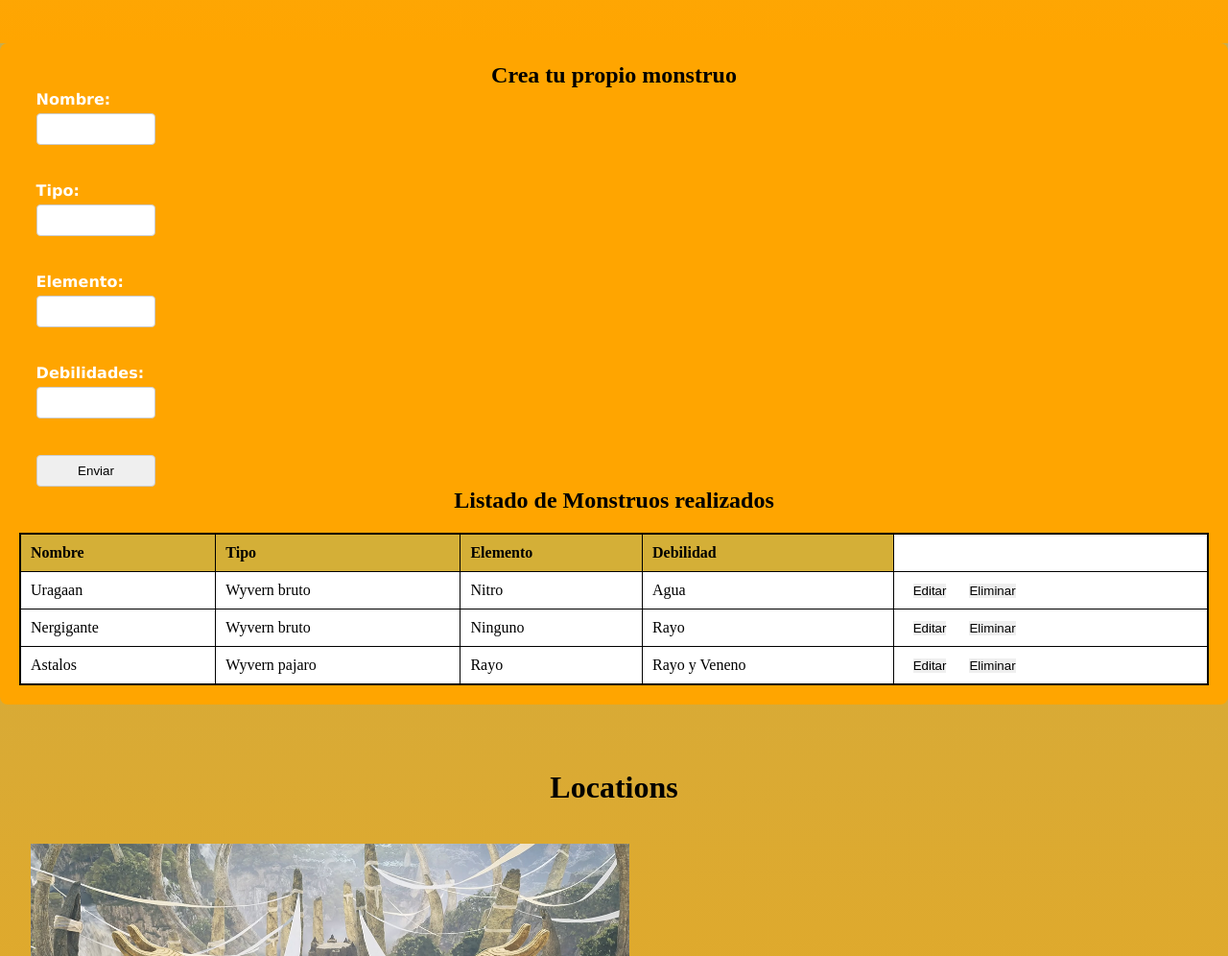
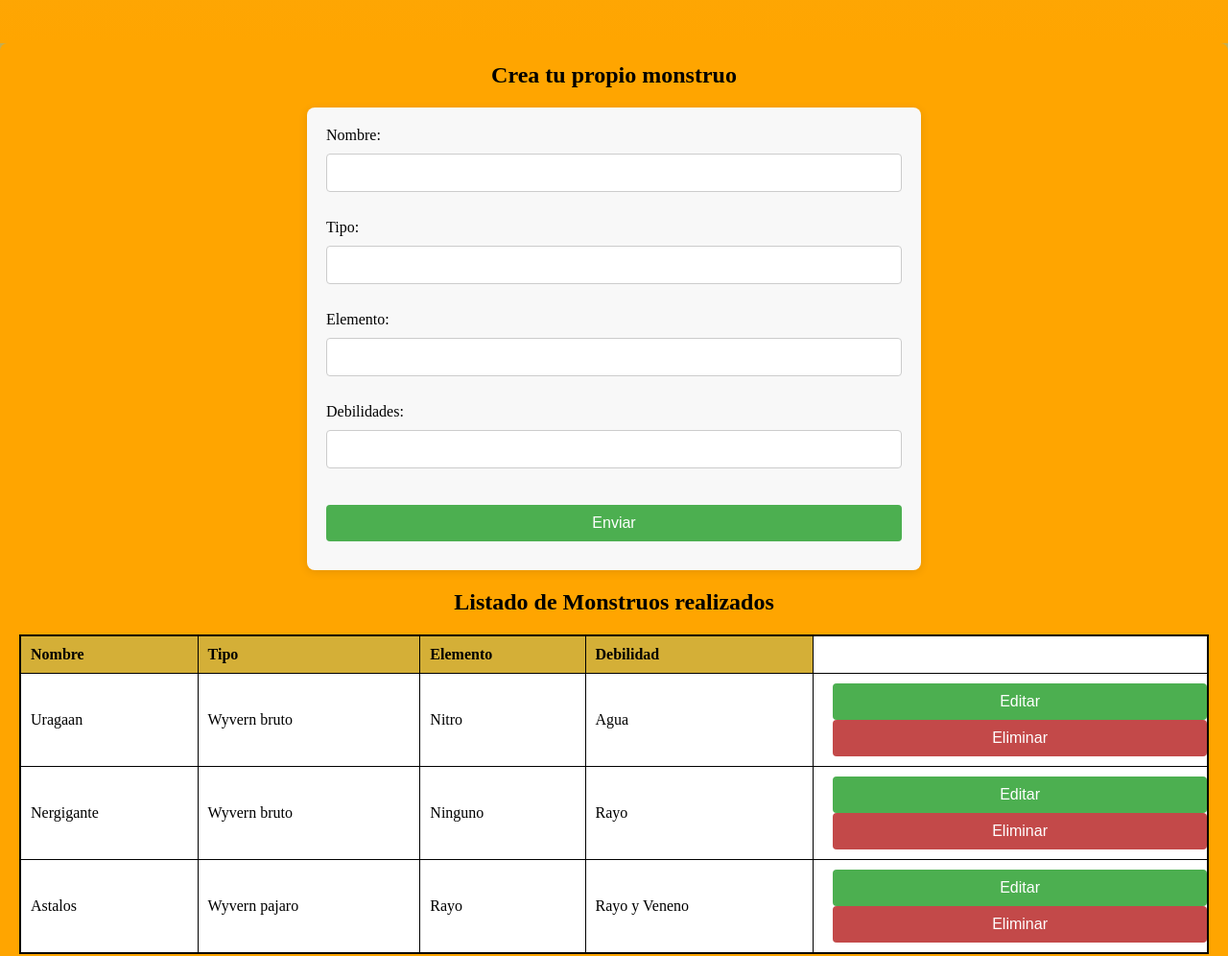
Before and after one commit to Magecachaman/Web-Page-Monster-Hunter, a plain HTML site: page Actividad-LND/index.html in a window 1280 px wide. Shown: the part 3989-4985 px from the top of the page at 96% size. Drawn offline with Linux system fonts and the light colour scheme.

Commit message:
Add files via upload

```diff
--- a/Actividad-LND/css/style.css
+++ b/Actividad-LND/css/style.css
@@ -133,14 +133,14 @@ nav a {
   color: black;
 }
 
-form {
+/* form {
   display: block;
   width: 100%;
   margin-inline: 1rem auto;
   padding: 0.1rem;
   font-weight: bold;
   font-family: 'Lucida Sans', 'Lucida Sans Regular', 'Lucida Grande', 'Lucida Sans Unicode', Geneva, Verdana, sans-serif;
-}
+} */
 
 #form-and-display {
   width: 100%;
@@ -153,8 +153,8 @@ form {
   flex-direction: column;
   flex-wrap: nowrap;
   justify-content: center;
-  width: 10vw;
-  color: white;
+  width: 50vw;
+  color: rgb(0, 0, 0);
 }
 
 #form-and-display {
@@ -164,11 +164,48 @@ form {
   margin-bottom: 20px;
 }
 
-.form-group {
-  margin-bottom: 15px;
+form {
+  max-width: 100%;
+  margin: 20px auto;
+  padding: 20px;
+  background-color: #f8f8f8;
+  border-radius: 8px;
+  box-shadow: 0 2px 10px rgba(0, 0, 0, 0.1);
 }
 
-label {
+input {
+  width: 100%;
+  padding: 10px;
+  margin: 10px 0;
+  border: 1px solid #ccc;
+  border-radius: 4px;
+  font-size: 16px;
+}
+
+.button-form,.btn-edit{
+  width: 100%;
+  padding: 10px;
+  background-color: #4CAF50;
+  color: white;
+  border: none;
+  border-radius: 4px;
+  font-size: 16px;
+  cursor: pointer;
+}
+
+.btn-delete {
+  width: 100%;
+  padding: 10px;
+  background-color: #ad0505b9;
+  color: white;
+  border: none;
+  border-radius: 4px;
+  font-size: 16px;
+  cursor: pointer;
+}
+
+
+/* label {
   display: block;
   margin-bottom: 5px;
   font-weight: bold;
@@ -180,7 +217,7 @@ input {
   border: 1px solid #ccc;
   border-radius: 4px;
   box-sizing: border-box;
-}
+} */
 
 table {
   border: 2px solid black;
@@ -328,28 +365,23 @@ input {
 
 @keyframes myAnimation {
   0% {
-    background-color: red;
-    left: 0px;
+    background-color: rgb(114, 42, 42);
   }
 
   25% {
-    background-color: yellow;
-    left: 200px;
+    background-color: rgb(116, 116, 37);
   }
 
   50% {
-    background-color: blue;
-    left: 200px;
+    background-color: rgb(29, 29, 87);
   }
 
   75% {
-    background-color: green;
-    left: 0px;
+    background-color: rgb(22, 70, 22);
   }
 
   100% {
     background-color: rgb(255, 255, 255);
-    left: 0px;
   }
 }
 
```
